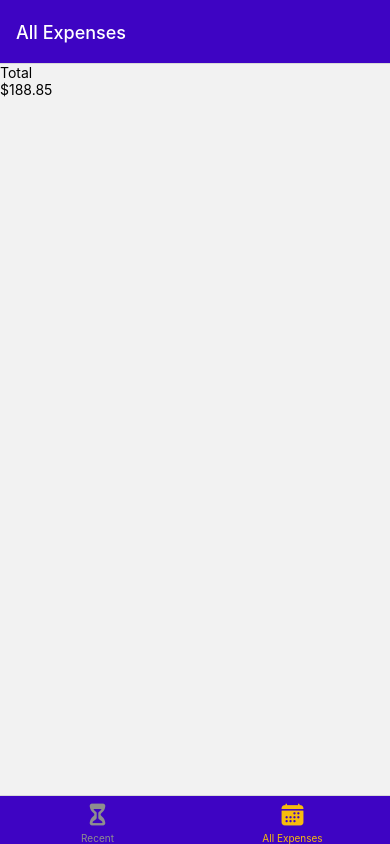
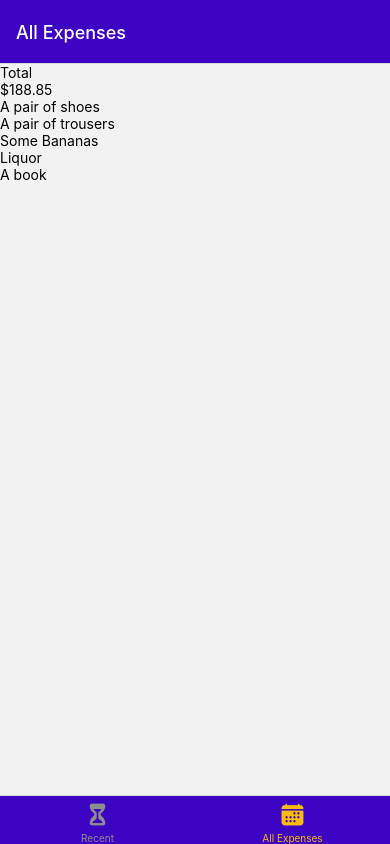
Before and after one commit to Will-Watson/RN-Expense-Tracker, a React Native app: screen /AllExpenses in a window 390 px wide. Built offline with nearby package versions, Linux system fonts and the light colour scheme.

Commit message:
feat: dummy data fed to flat list with psudo render function

```diff
--- a/components/ExpensesOutput/ExpensesList.js
+++ b/components/ExpensesOutput/ExpensesList.js
@@ -1,8 +1,16 @@
-import { FlatList, StyleSheet } from 'react-native';
+import { FlatList, StyleSheet, Text } from 'react-native';
 
-const ExpensesList = () => {
+const renderExpenseItem = (itemData) => {
+  return <Text>{itemData.item.description}</Text>;
+};
+
+const ExpensesList = ({ expenses }) => {
   return (
-    <FlatList />
+    <FlatList
+      data={expenses}
+      renderItem={renderExpenseItem}
+      keyExtractor={(item) => item.id}
+    />
   );
 };
 
--- a/components/ExpensesOutput/ExpensesOutput.js
+++ b/components/ExpensesOutput/ExpensesOutput.js
@@ -40,7 +40,7 @@ const ExpensesOutput = ({ expenses, expensesPeriod }) => {
   return (
     <View>
       <ExpensesSummary expenses={DUMMY_EXPENSES} periodName={expensesPeriod} />
-      <ExpensesList />
+      <ExpensesList expenses={DUMMY_EXPENSES}/>
     </View>
   );
 };
```
